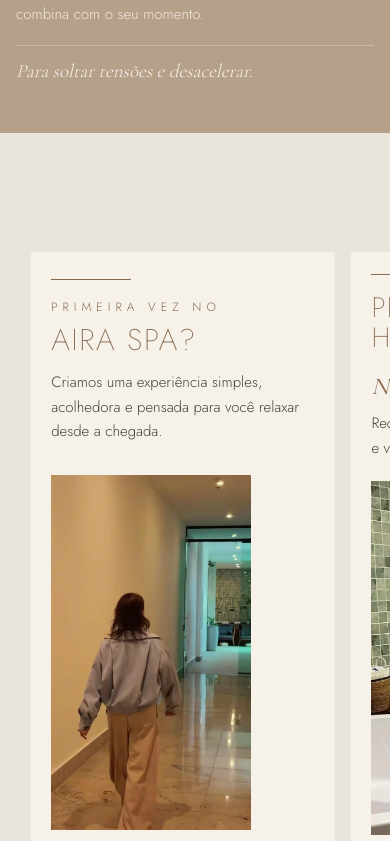
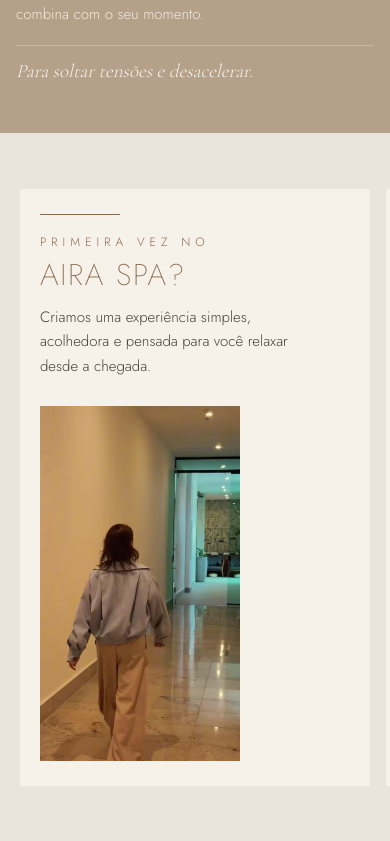
Before and after one commit to franciscodelgaudio/aira-spa, a Next.js app: page / in a window 390 px wide. Shown: the part 1583-2424 px from the top of the page. Built offline with nearby package versions, Linux system fonts and the light colour scheme.

Commit message:
refactor: remove unused Cta component and adjust PrimeiraVez layout for better responsiveness

```diff
--- a/app/page.tsx
+++ b/app/page.tsx
@@ -3,7 +3,6 @@
 import Experiencias from "@/components/experiencias";
 import PrimeiraVez from "@/components/primeira-vez";
 import Local from "@/components/local";
-import Cta from "@/components/cta";
 import Footer from "@/components/footer";
 
 export default function Home() {
@@ -14,7 +13,6 @@
       <Experiencias />
       <PrimeiraVez />
       <Local />
-      <Cta />
       <Footer />
     </>
   );
--- a/components/cta.tsx
+++ /dev/null
@@ -1,51 +0,0 @@
-import BgVideo from "./bg-video";
-import { media, units } from "@/lib/site";
-
-const layers = [
-  { range: "0,0.36", src: media.escalpesVideo, first: true },
-  { range: "0.32,0.68", src: media.candleVideo, first: false },
-  { range: "0.64,1", src: media.massagemVideo, first: false },
-];
-
-export default function Cta() {
-  return (
-    <section id="sec-cta" data-pin="1" className="relative h-[260vh]">
-      <div className="sticky top-0 h-screen overflow-hidden bg-ink">
-        {layers.map((layer) => (
-          <BgVideo
-            key={layer.range}
-            asset={layer.src}
-            data-anim="1"
-            data-range={layer.range}
-            className={`absolute inset-0 h-full w-full object-cover ${
-              layer.first ? "" : "opacity-0"
-            }`}
-            style={{ objectPosition: "50% 10%" }}
-          />
-        ))}
-        <div data-dim="1" className="absolute inset-0 bg-[rgba(36,31,27,.42)]" />
-
-        <div className="absolute inset-0 flex items-center justify-center p-[clamp(24px,6vw,90px)] text-center text-cream">
-          <div className="flex flex-wrap justify-center gap-3.5">
-            <a
-              href={units[0].whatsapp}
-              target="_blank"
-              rel="noreferrer"
-              className="inline-flex min-h-12 items-center rounded-full bg-cream px-[30px] py-[15px] text-xs uppercase tracking-[0.2em] text-ink transition-colors hover:bg-white"
-            >
-              WhatsApp DoubleTree
-            </a>
-            <a
-              href={units[1].whatsapp}
-              target="_blank"
-              rel="noreferrer"
-              className="inline-flex min-h-12 items-center rounded-full border border-cream/60 px-[30px] py-[15px] text-xs font-light uppercase tracking-[0.2em] text-cream transition-colors hover:bg-cream/15"
-            >
-              WhatsApp Viale
-            </a>
-          </div>
-        </div>
-      </div>
-    </section>
-  );
-}
--- a/components/primeira-vez.tsx
+++ b/components/primeira-vez.tsx
@@ -2,7 +2,7 @@
 import { media } from "@/lib/site";
 
 const cardShell =
-  "flex flex-[0_0_min(78vw,780px)] flex-wrap items-center gap-[clamp(16px,2vw,36px)] rounded-[2px] bg-cream p-[clamp(20px,3vw,52px)]";
+  "flex shrink-0 basis-[calc(100vw-40px)] snap-center flex-wrap items-center gap-[clamp(16px,3vw,48px)] rounded-[2px] bg-cream p-[clamp(20px,4vw,64px)] md:basis-[min(78vw,780px)]";
 const cardText = "min-w-[200px] flex-1 basis-[240px]";
 const cardMedia = "h-[clamp(220px,42vh,420px)] flex-[0_1_200px] overflow-hidden";
 const rule = "mb-[clamp(18px,2.4vw,34px)] h-px w-[clamp(80px,9vw,140px)] bg-clay";
@@ -11,11 +11,16 @@
 
 export default function PrimeiraVez() {
   return (
-    <section id="sec-primeira" data-pin="1" className="relative h-[300vh]">
-      <div className="sticky top-0 flex h-screen items-center overflow-hidden bg-sand">
+    <section
+      id="sec-primeira"
+      data-pin="1"
+      className="relative bg-sand py-[clamp(56px,8vw,120px)] md:h-[300vh] md:py-0"
+    >
+      <div className="flex items-center overflow-hidden md:sticky md:top-0 md:h-screen">
         <div
           data-cards="1"
-          className="flex gap-[clamp(16px,2.4vw,44px)] px-[clamp(20px,8vw,160px)] will-change-transform"
+          aria-label="Informações para a primeira visita ao Aira Spa"
+          className="flex w-full snap-x snap-mandatory gap-[clamp(16px,2.4vw,44px)] overflow-x-auto overscroll-x-contain px-5 pb-4 touch-pan-x md:w-max md:snap-none md:overflow-visible md:px-[clamp(20px,8vw,160px)] md:pb-0"
         >
           <article className={cardShell}>
             <div className={cardText}>
--- a/components/scroll-engine.tsx
+++ b/components/scroll-engine.tsx
@@ -134,8 +134,13 @@
 
         const cards = sec.querySelector<HTMLElement>("[data-cards]");
         if (cards) {
-          const max = Math.max(0, cards.scrollWidth - window.innerWidth + 40);
-          cards.style.transform = `translateX(${(-max * smooth(0.04, 0.96, p)).toFixed(1)}px)`;
+          if (window.innerWidth >= 768) {
+            const max = Math.max(0, cards.scrollWidth - window.innerWidth + 40);
+            cards.style.transform = `translateX(${(-max * smooth(0.04, 0.96, p)).toFixed(1)}px)`;
+          } else {
+            // Em telas de toque, o trilho fica sob controle do gesto nativo.
+            cards.style.transform = "none";
+          }
         }
       });
 
```
